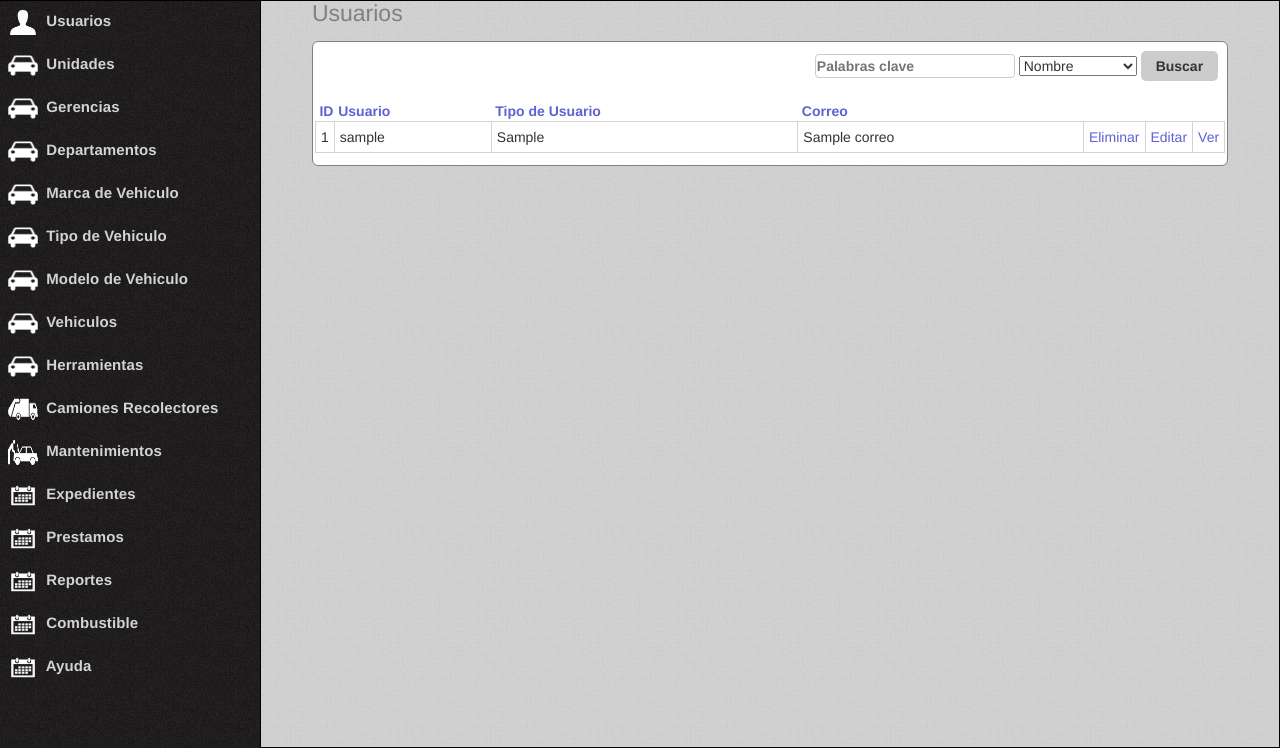
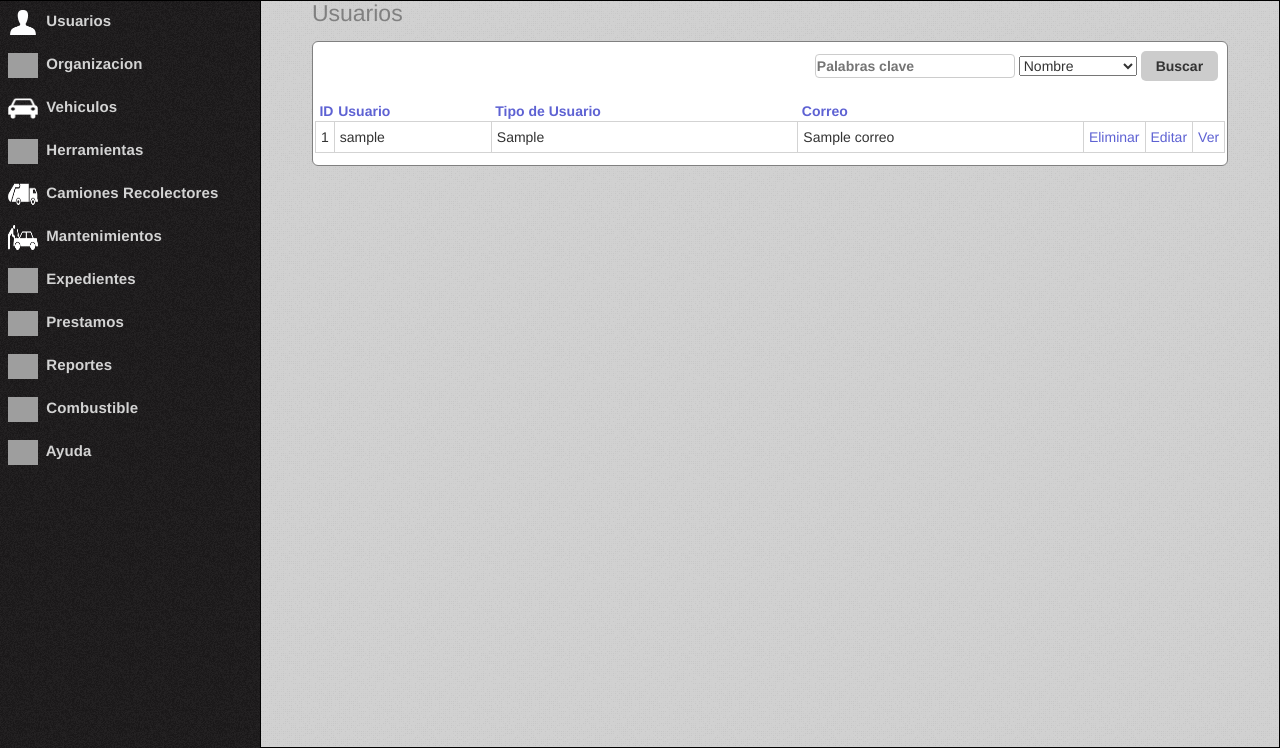
Before and after one commit to nandofer1/SCFV_DSI2, a CakePHP app: the page made by app/View/Users/index.ctp in a window 1280 px wide. Shown: the part 52-800 px from the top of the page. Run offline with PHP 8.4 and a stand-in for CakePHP, Linux system fonts and the light colour scheme; the template is opened without the code that fills it: most values are stand-ins (such as "Sample title", 1, 10 or a date in 2020); some libraries are stand-ins or nearby versions; grey boxes are pictures that could not be loaded.

Commit message:
Update default.ctp

```diff
--- a/app/View/Layouts/default.ctp
+++ b/app/View/Layouts/default.ctp
@@ -56,7 +56,9 @@ $imgdir = "{$this->webroot}app/webroot/img";
 		<div id="menu-content-row">
 			<div id="menu">
 				<ul id="first-level">
-					<li style="vertical-align: middle"><a href="../users"><img src=<?php echo "$imgdir/user.png" ?>> Usuarios</a>
+
+
+					<li><a href="../users"><img src=<?php echo "$imgdir/user.png" ?>> Usuarios</a>
 						<ul id="second-level">
 							<li><a href="../users/agregar"><img src="<?php echo "$imgdir/add.png"?>">Agregar</a></li>
 							<li><a href="../users/eliminar"><img src="<?php echo "$imgdir/del.png"?>">Eliminar</a></li>
@@ -64,7 +66,8 @@ $imgdir = "{$this->webroot}app/webroot/img";
 							<li><a href="../users/index"><img src="<?php echo "$imgdir/list.png"?>">Lista</a></li>
 
 							<li><a href="../user_types"><img src="<?php echo "$imgdir/list.png"?>">Tipos</a>
-								<li><a href="../user_types"><img src=<?php echo "$imgdir/user-type.png" ?>> Tipos de Usuario<span style="float: right; padding-top: 6px;" class="glyphicon glyphicon-play"></span></a>
+								<li><a href="../user_types"><img src=<?php echo "$imgdir/user-type.png" ?>> Tipos de Usuario
+									<span class="glyphicon glyphicon-play"></span></a>
 
 									<ul id="second-level">
 										<li><a href="../user_types/agregar"><img src="<?php echo "$imgdir/add.png"?>">Agregar</a></li>
@@ -74,10 +77,14 @@ $imgdir = "{$this->webroot}app/webroot/img";
 									</ul>
 								</li>
 							</li>
-
 						</ul>
 					</li>
-					<li><a href="#"><img src=<?php echo "$imgdir/car.png" ?>> Unidades</a>
+
+
+					<li><a href="../users"><img src=<?php echo "$imgdir/org.png" ?>> Organizacion </a>
+						<ul id="second-level">
+							<li><a href="#"><img src=<?php echo "$imgdir/org.png" ?>> Unidades
+								<span class="glyphicon glyphicon-play"></span></a>
 								<ul id="second-level">
 									<li><a href="../Units/add"><img src="<?php echo "$imgdir/add.png"?>">Agregar</a></li>
 									<li><a href="/vehiculos/eliminar"><img src="<?php echo "$imgdir/del.png"?>">Eliminar</a></li>
@@ -85,7 +92,8 @@ $imgdir = "{$this->webroot}app/webroot/img";
 									<li><a href="../Units/index"><img src="<?php echo "$imgdir/list.png"?>">Lista</a></li>
 								</ul>
 							</li>
-					<li><a href="#"><img src=<?php echo "$imgdir/car.png" ?>> Gerencias</a>
+							<li><a href="#"><img src=<?php echo "$imgdir/org.png" ?>> Gerencias
+								<span class="glyphicon glyphicon-play"></span></a>
 								<ul id="second-level">
 									<li><a href="../Managements/add"><img src="<?php echo "$imgdir/add.png"?>">Agregar</a></li>
 									<li><a href="/vehiculos/eliminar"><img src="<?php echo "$imgdir/del.png"?>">Eliminar</a></li>
@@ -93,7 +101,8 @@ $imgdir = "{$this->webroot}app/webroot/img";
 									<li><a href="../Managements/index"><img src="<?php echo "$imgdir/list.png"?>">Lista</a></li>
 								</ul>
 							</li>
-					<li><a href="#"><img src=<?php echo "$imgdir/car.png" ?>> Departamentos</a>
+							<li><a href="#"><img src=<?php echo "$imgdir/org.png" ?>> Departamentos
+								<span class="glyphicon glyphicon-play"></span></a>
 								<ul id="second-level">
 									<li><a href="../Departaments/add"><img src="<?php echo "$imgdir/add.png"?>">Agregar</a></li>
 									<li><a href="/vehiculos/eliminar"><img src="<?php echo "$imgdir/del.png"?>">Eliminar</a></li>
@@ -101,28 +110,6 @@ $imgdir = "{$this->webroot}app/webroot/img";
 									<li><a href="../Departaments/index"><img src="<?php echo "$imgdir/list.png"?>">Lista</a></li>
 								</ul>
 							</li>
-					<li><a href="#"><img src=<?php echo "$imgdir/car.png" ?>> Marca de Vehiculo</a>
-						<ul id="second-level">
-							<li><a href="../Brands/add"><img src="<?php echo "$imgdir/add.png"?>">Agregar</a></li>
-							<li><a href="/marcas/eliminar"><img src="<?php echo "$imgdir/del.png"?>">Eliminar</a></li>
-							<li><a href="/marcas/editar"><img src="<?php echo "$imgdir/mod.png"?>">Editar</a></li>
-							<li><a href="../Brands/index"><img src="<?php echo "$imgdir/list.png"?>">Lista</a></li>
-						</ul>
-					</li>
-					<li><a href="#"><img src=<?php echo "$imgdir/car.png" ?>> Tipo de Vehiculo</a>
-						<ul id="second-level">
-							<li><a href="../Types/add"><img src="<?php echo "$imgdir/add.png"?>">Agregar</a></li>
-							<li><a href="/tipos/eliminar"><img src="<?php echo "$imgdir/del.png"?>">Eliminar</a></li>
-							<li><a href="/tipos/editar"><img src="<?php echo "$imgdir/mod.png"?>">Editar</a></li>
-							<li><a href="../Types/index"><img src="<?php echo "$imgdir/list.png"?>">Lista</a></li>
-						</ul>
-					</li>
-					<li><a href="#"><img src=<?php echo "$imgdir/car.png" ?>> Modelo de Vehiculo</a>
-						<ul id="second-level">
-							<li><a href="../Modells/add"><img src="<?php echo "$imgdir/add.png"?>">Agregar</a></li>
-							<li><a href="/tipos/eliminar"><img src="<?php echo "$imgdir/del.png"?>">Eliminar</a></li>
-							<li><a href="/tipos/editar"><img src="<?php echo "$imgdir/mod.png"?>">Editar</a></li>
-							<li><a href="../Modells/index"><img src="<?php echo "$imgdir/list.png"?>">Lista</a></li>
 						</ul>
 					</li>
 					<li><a href="/Vehicles/"><img src=<?php echo "$imgdir/car.png" ?>> Vehiculos</a>
@@ -131,9 +118,36 @@ $imgdir = "{$this->webroot}app/webroot/img";
 							<li><a href="/vehiculos/eliminar"><img src="<?php echo "$imgdir/del.png"?>">Eliminar</a></li>
 							<li><a href="/vehiculos/editar"><img src="<?php echo "$imgdir/mod.png"?>">Editar</a></li>
 							<li><a href="../Vehicles/index"><img src="<?php echo "$imgdir/list.png"?>">Lista</a></li>
+
+					<li><a href="#"><img src=<?php echo "$imgdir/car.png" ?>> Marca de Vehiculo<span class="glyphicon glyphicon-play"></span></a>
+						<ul id="second-level">
+							<li><a href="../Brands/add"><img src="<?php echo "$imgdir/add.png"?>">Agregar</a></li>
+							<li><a href="/marcas/eliminar"><img src="<?php echo "$imgdir/del.png"?>">Eliminar</a></li>
+							<li><a href="/marcas/editar"><img src="<?php echo "$imgdir/mod.png"?>">Editar</a></li>
+							<li><a href="../Brands/index"><img src="<?php echo "$imgdir/list.png"?>">Lista</a></li>
 						</ul>
 					</li>
-					<li><a href="#"><img src=<?php echo "$imgdir/car.png" ?>> Herramientas</a>
+					<li><a href="#"><img src=<?php echo "$imgdir/car.png" ?>> Tipo de Vehiculo<span class="glyphicon glyphicon-play"></span></a>
+						<ul id="second-level">
+							<li><a href="../Types/add"><img src="<?php echo "$imgdir/add.png"?>">Agregar</a></li>
+							<li><a href="/tipos/eliminar"><img src="<?php echo "$imgdir/del.png"?>">Eliminar</a></li>
+							<li><a href="/tipos/editar"><img src="<?php echo "$imgdir/mod.png"?>">Editar</a></li>
+							<li><a href="../Types/index"><img src="<?php echo "$imgdir/list.png"?>">Lista</a></li>
+						</ul>
+					</li>
+					<li><a href="#"><img src=<?php echo "$imgdir/car.png" ?>> Modelo de Vehiculo<span class="glyphicon glyphicon-play"></span></a>
+						<ul id="second-level">
+							<li><a href="../Modells/add"><img src="<?php echo "$imgdir/add.png"?>">Agregar</a></li>
+							<li><a href="/tipos/eliminar"><img src="<?php echo "$imgdir/del.png"?>">Eliminar</a></li>
+							<li><a href="/tipos/editar"><img src="<?php echo "$imgdir/mod.png"?>">Editar</a></li>
+							<li><a href="../Modells/index"><img src="<?php echo "$imgdir/list.png"?>">Lista</a></li>
+						</ul>
+					</li>
+
+
+						</ul>
+					</li>
+					<li><a href="#"><img src=<?php echo "$imgdir/tools.png" ?>> Herramientas</a>
 						<ul id="second-level">
 							<li><a href="../Tools/add"><img src="<?php echo "$imgdir/add.png"?>">Agregar</a></li>
 							<li><a href="/vehiculos/eliminar"><img src="<?php echo "$imgdir/del.png"?>">Eliminar</a></li>
@@ -143,11 +157,11 @@ $imgdir = "{$this->webroot}app/webroot/img";
 					</li>
 					<li><a href="/camiones"><img src=<?php echo "$imgdir/truck.png" ?>> Camiones Recolectores</a></li>
 					<li><a href="/mantenimientos"><img src=<?php echo "$imgdir/maintenance.png" ?>> Mantenimientos</a></li>
-					<li><a href="/expedientes"><img src=<?php echo "$imgdir/calendar.png" ?>> Expedientes</a></li>
-					<li><a href="/prestamos"><img src=<?php echo "$imgdir/calendar.png" ?>> Prestamos</a></li>
-					<li><a href="/reportes"><img src=<?php echo "$imgdir/calendar.png" ?>> Reportes</a></li>
-					<li><a href="/combustible"><img src=<?php echo "$imgdir/calendar.png" ?>> Combustible</a></li>
-					<li><a href="/ayuda"><img src=<?php echo "$imgdir/calendar.png" ?>> Ayuda</a></li>
+					<li><a href="/expedientes"><img src=<?php echo "$imgdir/reg.png" ?>> Expedientes</a></li>
+					<li><a href="/prestamos"><img src=<?php echo "$imgdir/prestamo.png" ?>> Prestamos</a></li>
+					<li><a href="/reportes"><img src=<?php echo "$imgdir/reports.png" ?>> Reportes</a></li>
+					<li><a href="/combustible"><img src=<?php echo "$imgdir/gas.png" ?>> Combustible</a></li>
+					<li><a href="/ayuda"><img src=<?php echo "$imgdir/help.png" ?>> Ayuda</a></li>
 				</ul>
 			</div>
 
```
Lines whose indentation alone changed are shown as unchanged.
